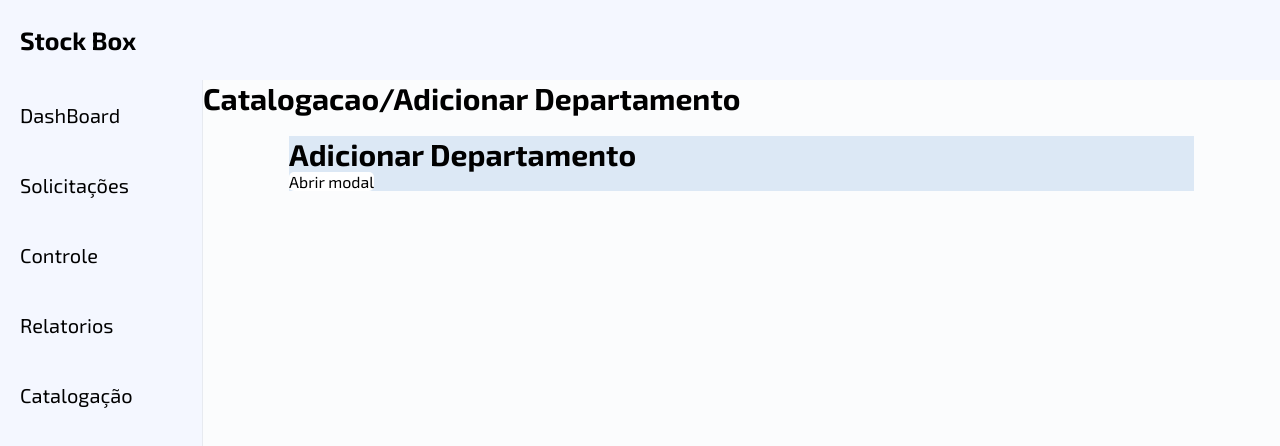
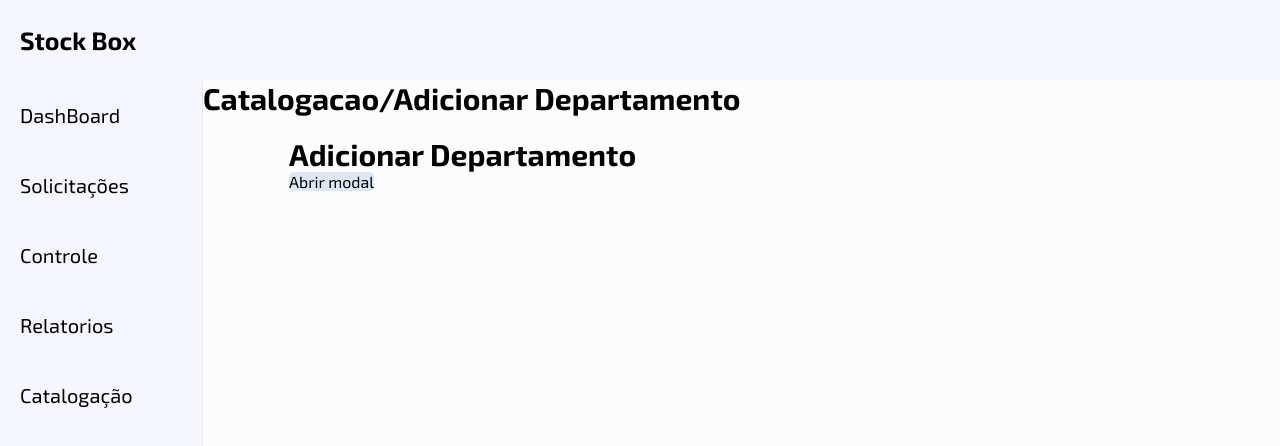
Before and after one commit to onDashCorporation/frontend, a React (Vite) app: page /catalogacao in a window 1280 px wide. Shown: the top 446 px of the page. Built offline with nearby package versions, Linux system fonts and the light colour scheme.

Commit message:
Styles update

```diff
--- a/src/components/Modal/style.jsx
+++ b/src/components/Modal/style.jsx
@@ -112,7 +112,6 @@ export const Textarea = styled.textarea`
   font-size: 15px;
 
   color: #000000;
-  text-transform: capitalize;
 
   width: 90%;
 
--- a/src/components/Modal/switch.css
+++ b/src/components/Modal/switch.css
@@ -41,9 +41,9 @@
     background-color: #2196F3;
   }
 
-  input:focus + .slider {
+  /* input:focus + .slider {
     box-shadow: 0 0 1px #2196F3;
-  }
+  } */
 
   input:checked + .slider:before {
     -webkit-transform: translateX(15px);
--- a/src/pages/Catalogacao/style.jsx
+++ b/src/pages/Catalogacao/style.jsx
@@ -25,7 +25,6 @@ export const ContainerModal = styled.div`
   margin-right: 8%;
 
   width: 84%;
-  background-color: #dce8f5;
   align-items: left;
   flex-direction: column;
 `;
@@ -51,8 +50,9 @@ export const Title = styled.h1`
 `;
 
 export const Button = styled.button`
-  background-color: #fff;
+  background-color: #dce8f5;
   border-radius: 5px;
   border: none;
   cursor: pointer;
+    //background-color: ;
 `;
```
